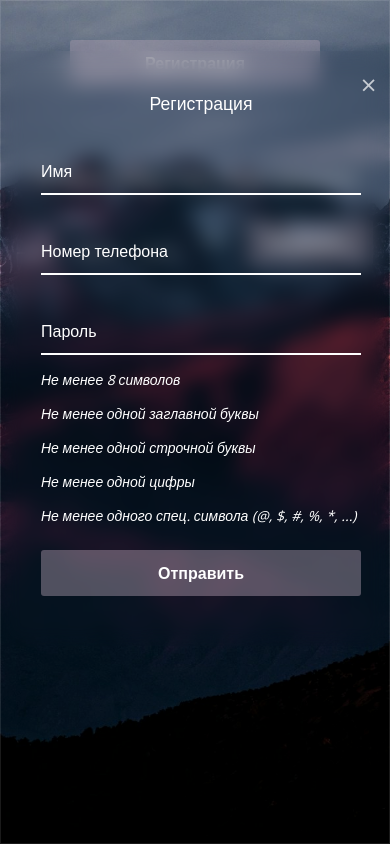
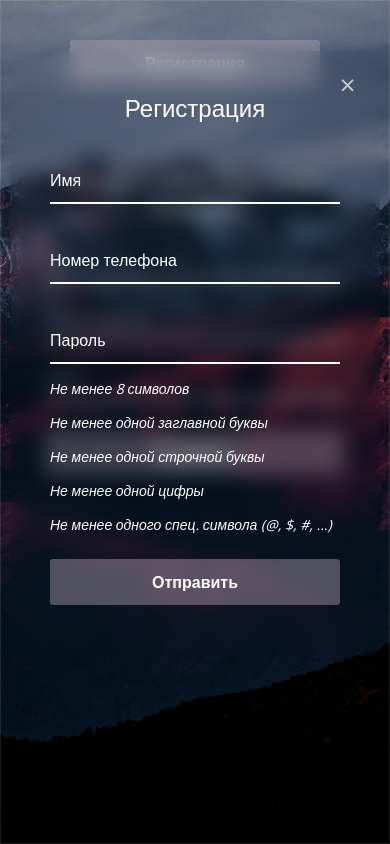
Before and after one commit to MustafaProger/validation, a website built with webpack: page index.html in a window 390 px wide. Built offline with nearby package versions, Linux system fonts and the light colour scheme.

Commit message:
Адаптация на проект

```diff
--- a/css/style.css
+++ b/css/style.css
@@ -320,10 +320,50 @@ span.password__error {
 /* Медиа-запросы для адаптивности */
 @media (max-width: 768px) {
 
-    .modal__title,
+    .modal__dialog {
+        width: 370px;
+    }
+
     .message__title,
     .order .title {
-        font-size: 1.1rem;
+        font-size: 1.2rem;
+    }
+
+    .order__form {
+        flex-direction: column;
+        width: 300px;
+        margin: 0 auto;
+    }
+
+    .order .btn {
+        width: 300px;
+    }
+
+    .order__input {
+        padding: 10px 0;
+    }
+
+    .order__icon {
+        display: none;
+    }
+
+    .order span.error {
+        margin: 15px 0 0 0;
+    }
+}
+
+@media (max-width: 375px) {
+
+    .modal__dialog {
+        width: 330px;
+    }
+
+    .modal__content {
+        padding: 40px 20px;
+    }
+
+    .order .container {
+        padding: 0;
     }
 
 }
--- a/index.html
+++ b/index.html
@@ -32,7 +32,7 @@
                         <span class="error password__error">Не менее одной заглавной буквы</span>
                         <span class="error password__error">Не менее одной строчной буквы</span>
                         <span class="error password__error">Не менее одной цифры</span>
-                        <span class="error password__error">Не менее одного спец. символа (@, $, #, %, *, ...)</span>
+                        <span class="error password__error">Не менее одного спец. символа (@, $, #, ...)</span>
                     </div>
 
                     <button class="btn modal__btn">Отправить</button>
```
